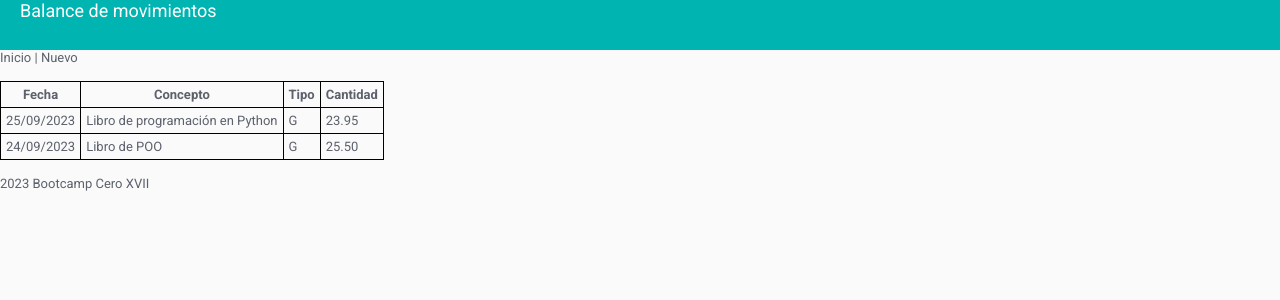
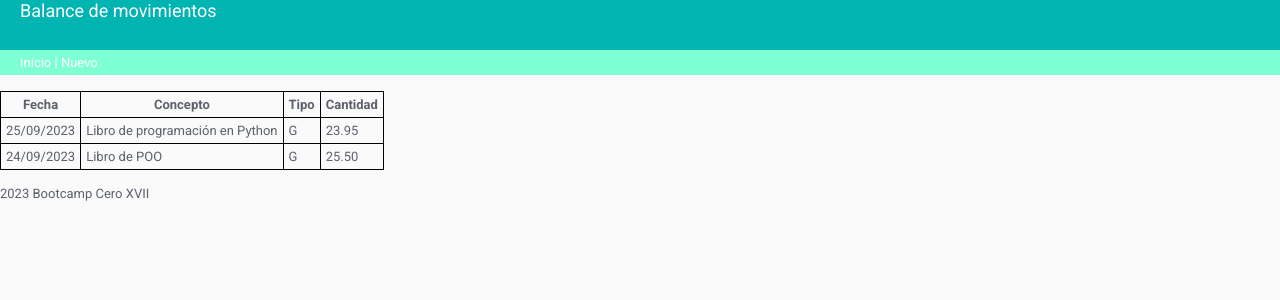
Before and after one commit to Rociomartos29/HOLA-FLASK, a Flask app: page / in a window 1280 px wide. Shown: the top 300 px of the page. Run offline with Flask 3, Linux system fonts and the light colour scheme.

Commit message:
feat: estilos de la barra  de navegacion

```diff
--- a/balance/templates/inicio.html
+++ b/balance/templates/inicio.html
@@ -27,7 +27,7 @@
 
 <body>
     <header>Balance de movimientos</header>
-    <nav>Inicio | Nuevo</nav>
+    <nav class="navbar">Inicio | Nuevo</nav>
     <table class="lista">
         <tr>
             <th>Fecha</th>
--- a/static/css/styles.css
+++ b/static/css/styles.css
@@ -1,8 +1,16 @@
 header {
     background-color: #00b4b1;
     color:white;
-    height: 3.125rem;
+    height: 50px;
     padding-left: 20px;
     line-height: 50 px;
     font-size: large;
 }
+
+.navbar{
+    background-color: aquamarine;
+    color:#ffffff;
+    height: 25px;
+    padding-left: 20px;
+    line-height: 25px;
+}
```
